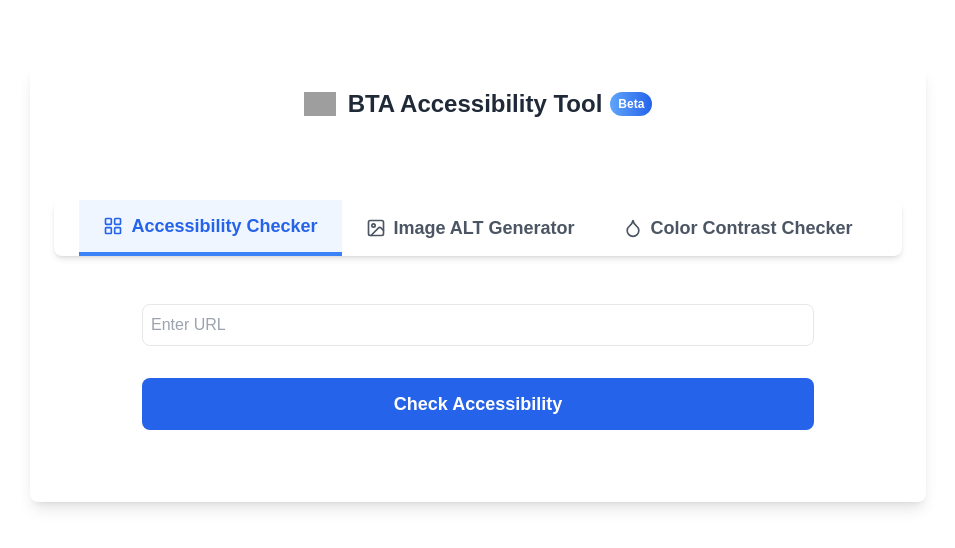
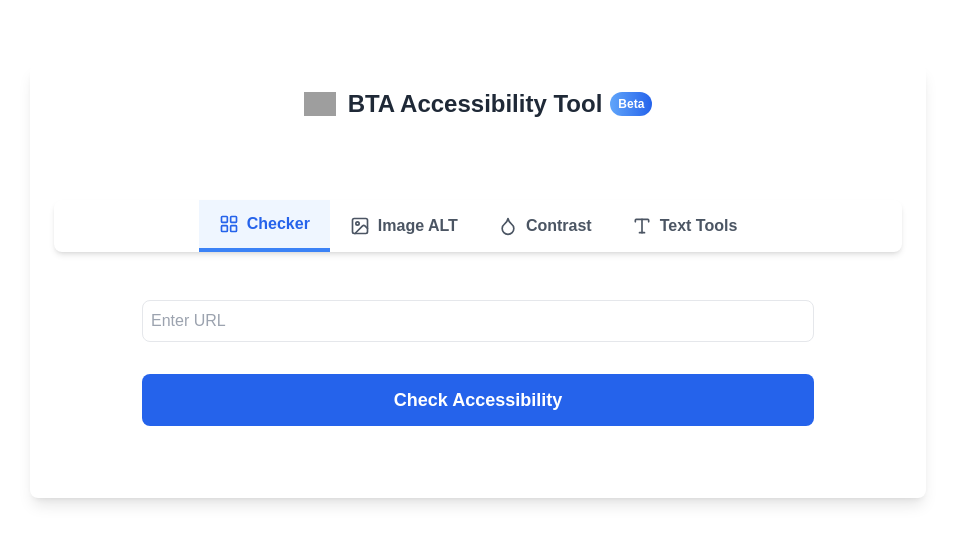
Before and after one commit to leolocatelli/BTA-accessibility-checker, a Next.js app in the folder accessibility-checker/: page / in a window 1280 px wide. Shown: the top 548 px of the page, without its empty margins (162-1117 px from the left). Built offline with nearby package versions, Linux system fonts and the light colour scheme; grey boxes are pictures that could not be loaded.

Commit message:
new updates, text input

```diff
--- a/accessibility-checker/src/app/page.js
+++ b/accessibility-checker/src/app/page.js
@@ -6,7 +6,7 @@ import TabsNavigation from "../components/TabsNavigation";
 import AccessibilityChecker from "../components/AccessibilityChecker";
 import ImageAltGenerator from "../components/ImageAltGenerator";
 import ColorContrastChecker from "../components/ColorContrastChecker";
-
+import CharacterCounter from "../components/CharacterCounter";
 export default function Home() {
   const [activeTab, setActiveTab] = useState("accessibility");
 
@@ -33,6 +33,7 @@ export default function Home() {
         {activeTab === "accessibility" && <AccessibilityChecker />}
         {activeTab === "image-alt" && <ImageAltGenerator />}
         {activeTab === "contrast" && <ColorContrastChecker />}
+        {activeTab === "text-tools" && <CharacterCounter />}
       </div>
     </div>
   );
--- /dev/null
+++ b/accessibility-checker/src/components/CharacterCounter.js
@@ -0,0 +1,104 @@
+"use client";
+import { useState } from "react";
+import { Clipboard, CheckCircle, Type } from "lucide-react";
+
+export default function CharacterCounter() {
+  const [text, setText] = useState("");
+  const [copied, setCopied] = useState(false);
+
+  const wordCount = text.trim() ? text.trim().split(/\s+/).length : 0;
+  const charCount = text.length;
+  const lineCount = text.split("\n").length;
+
+  const updateText = (transformFn) => {
+    const textarea = document.getElementById("text-area");
+    const start = textarea.selectionStart;
+    const end = textarea.selectionEnd;
+
+    if (start !== end) {
+      const before = text.slice(0, start);
+      const selected = text.slice(start, end);
+      const after = text.slice(end);
+      const transformed = transformFn(selected);
+      setText(before + transformed + after);
+
+      setTimeout(() => {
+        textarea.focus();
+        textarea.setSelectionRange(start, start + transformed.length);
+      }, 0);
+    } else {
+      const transformed = transformFn(text);
+      setText(transformed);
+
+      setTimeout(() => {
+        textarea.focus();
+        textarea.setSelectionRange(0, transformed.length);
+      }, 0);
+    }
+  };
+
+  const copyText = () => {
+    navigator.clipboard.writeText(text);
+    setCopied(true);
+    setTimeout(() => setCopied(false), 2000);
+  };
+
+  const transforms = {
+    sentence: (txt) => txt.charAt(0).toUpperCase() + txt.slice(1).toLowerCase(),
+    lower: (txt) => txt.toLowerCase(),
+    upper: (txt) => txt.toUpperCase(),
+    capitalized: (txt) => txt.replace(/\b\w/g, (l) => l.toUpperCase()).toLowerCase(),
+    title: (txt) => txt.replace(/\w\S*/g, (word) => word[0].toUpperCase() + word.slice(1).toLowerCase()),
+  };
+
+  const buttonStyle =
+    "flex items-center gap-2 px-4 py-2 bg-blue-500 text-white text-sm rounded-md shadow hover:bg-blue-600 transition";
+
+  return (
+    <div className="p-6 max-w-3xl mx-auto bg-white rounded-lg shadow-md">
+      <textarea
+        id="text-area"
+        rows={5}
+        value={text}
+        onChange={(e) => setText(e.target.value)}
+        className="w-full p-3 border rounded text-sm shadow mb-4"
+        placeholder="Type or paste your text here..."
+      />
+
+      <div className="flex flex-wrap gap-2 justify-center mb-6">
+        <button onClick={() => updateText(transforms.sentence)} className={buttonStyle}>
+          Sentence case
+        </button>
+        <button onClick={() => updateText(transforms.lower)} className={buttonStyle}>
+          lower case
+        </button>
+        <button onClick={() => updateText(transforms.upper)} className={buttonStyle}>
+          UPPER CASE
+        </button>
+        <button onClick={() => updateText(transforms.capitalized)} className={buttonStyle}>
+          Capitalized Case
+        </button>
+        <button onClick={() => updateText(transforms.title)} className={buttonStyle}>
+          Title Case
+        </button>
+        <button onClick={copyText} className="flex items-center gap-2 px-4 py-2 border border-blue-500 text-blue-600 text-sm rounded-md hover:bg-blue-100 transition">
+          {copied ? (
+            <>
+              <CheckCircle className="w-4 h-4 text-green-600" /> Copied!
+            </>
+          ) : (
+            <>
+              <Clipboard className="w-4 h-4" /> Copy All
+            </>
+          )}
+        </button>
+      </div>
+
+      <div className="text-sm text-gray-700 text-center space-y-1">
+        <p><strong>Characters:</strong> {charCount}</p>
+        <p><strong>Words:</strong> {wordCount}</p>
+        <p><strong>Lines:</strong> {lineCount}</p>
+      </div>
+    </div>
+  );
+}
--- a/accessibility-checker/src/components/TabsNavigation.js
+++ b/accessibility-checker/src/components/TabsNavigation.js
@@ -1,10 +1,14 @@
-import { LayoutGrid, Image, Droplet } from "lucide-react";
+import { LayoutGrid, Image, Droplet, Type } from "lucide-react";
 
 export default function TabsNavigation({ activeTab, setActiveTab }) {
+  const baseBtn =
+    "flex items-center gap-2 px-5 py-3 text-base font-semibold transition whitespace-nowrap";
+
   return (
-    <div className="flex justify-center bg-white shadow-md rounded-lg overflow-hidden">
+    <div className="flex justify-center bg-white shadow-md rounded-lg overflow-x-auto no-scrollbar">
+      {/* Accessibility Tab */}
       <button
-        className={`flex items-center gap-2 px-6 py-3 text-lg font-semibold transition ${
+        className={`${baseBtn} ${
           activeTab === "accessibility"
             ? "border-b-4 border-blue-500 text-blue-600 bg-blue-50"
             : "text-gray-600 hover:text-blue-500"
@@ -12,11 +16,12 @@ export default function TabsNavigation({ activeTab, setActiveTab }) {
         onClick={() => setActiveTab("accessibility")}
       >
         <LayoutGrid className="w-5 h-5" />
-        Accessibility Checker
+        Checker
       </button>
 
+      {/* Image ALT Tab */}
       <button
-        className={`flex items-center gap-2 px-6 py-3 text-lg font-semibold transition ${
+        className={`${baseBtn} ${
           activeTab === "image-alt"
             ? "border-b-4 border-blue-500 text-blue-600 bg-blue-50"
             : "text-gray-600 hover:text-blue-500"
@@ -24,11 +29,12 @@ export default function TabsNavigation({ activeTab, setActiveTab }) {
         onClick={() => setActiveTab("image-alt")}
       >
         <Image className="w-5 h-5" />
-        Image ALT Generator
+        Image ALT
       </button>
 
+      {/* Contrast Checker Tab */}
       <button
-        className={`flex items-center gap-2 px-6 py-3 text-lg font-semibold transition ${
+        className={`${baseBtn} ${
           activeTab === "contrast"
             ? "border-b-4 border-blue-500 text-blue-600 bg-blue-50"
             : "text-gray-600 hover:text-blue-500"
@@ -36,7 +42,20 @@ export default function TabsNavigation({ activeTab, setActiveTab }) {
         onClick={() => setActiveTab("contrast")}
       >
         <Droplet className="w-5 h-5" />
-        Color Contrast Checker
+        Contrast
+      </button>
+
+      {/* Character Counter Tab */}
+      <button
+        className={`${baseBtn} ${
+          activeTab === "text-tools"
+            ? "border-b-4 border-blue-500 text-blue-600 bg-blue-50"
+            : "text-gray-600 hover:text-blue-500"
+        }`}
+        onClick={() => setActiveTab("text-tools")}
+      >
+        <Type className="w-5 h-5" />
+        Text Tools
       </button>
     </div>
   );
--- a/accessibility-checker/src/pages/api/generate-alt.js
+++ b/accessibility-checker/src/pages/api/generate-alt.js
@@ -53,7 +53,9 @@ export default async function handler(req, res) {
       max_tokens: 100,
     });
 
-    const altText = responseAI.choices[0]?.message?.content || "No ALT text generated";
+    const rawAltText = responseAI.choices[0]?.message?.content || "No ALT text generated";
+    const altText = rawAltText.replace(/"/g, "'"); // ✅ troca aspas duplas por simples
+
     console.log(`✅ ALT Text:`, altText);
 
     return res.status(200).json({ altText });
```
